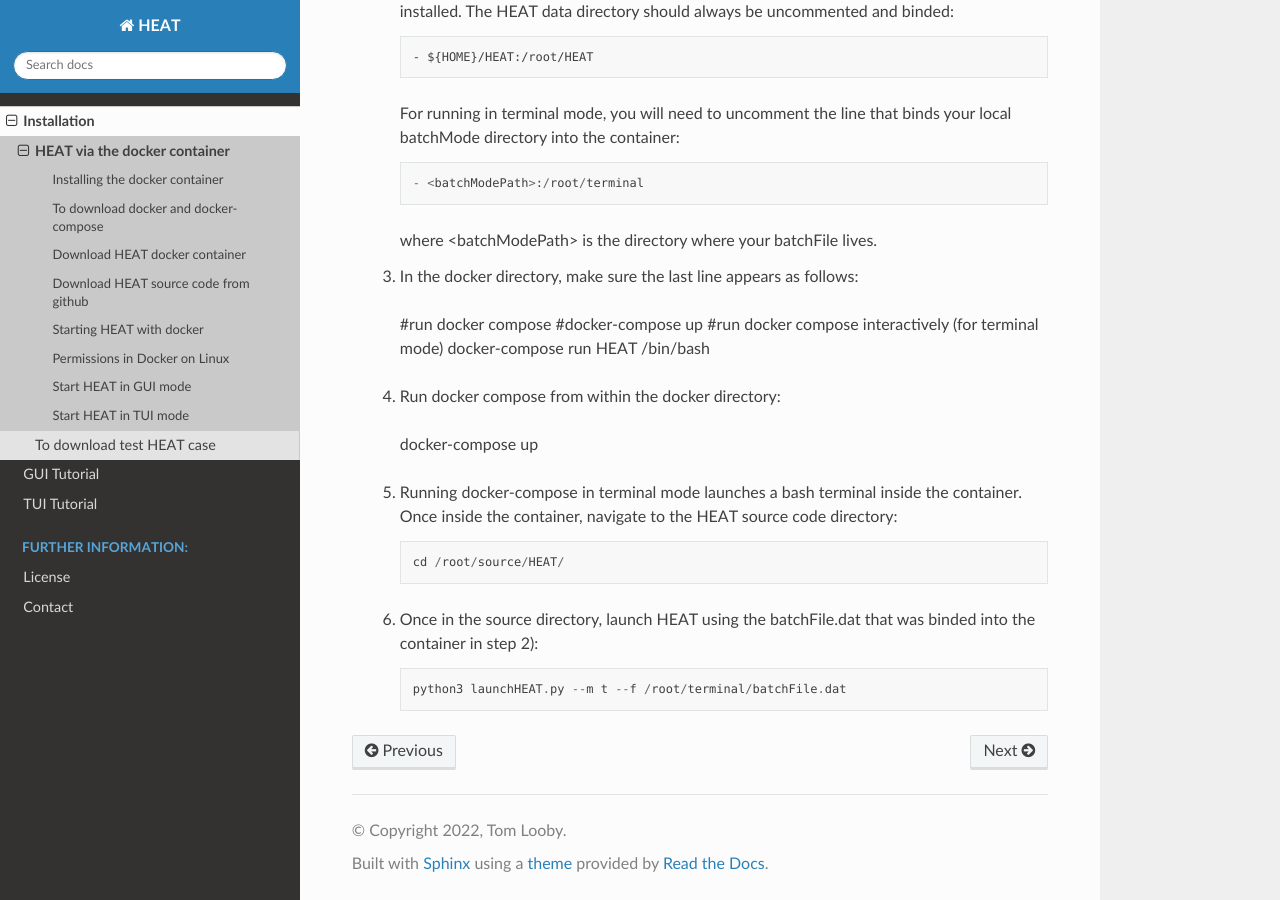
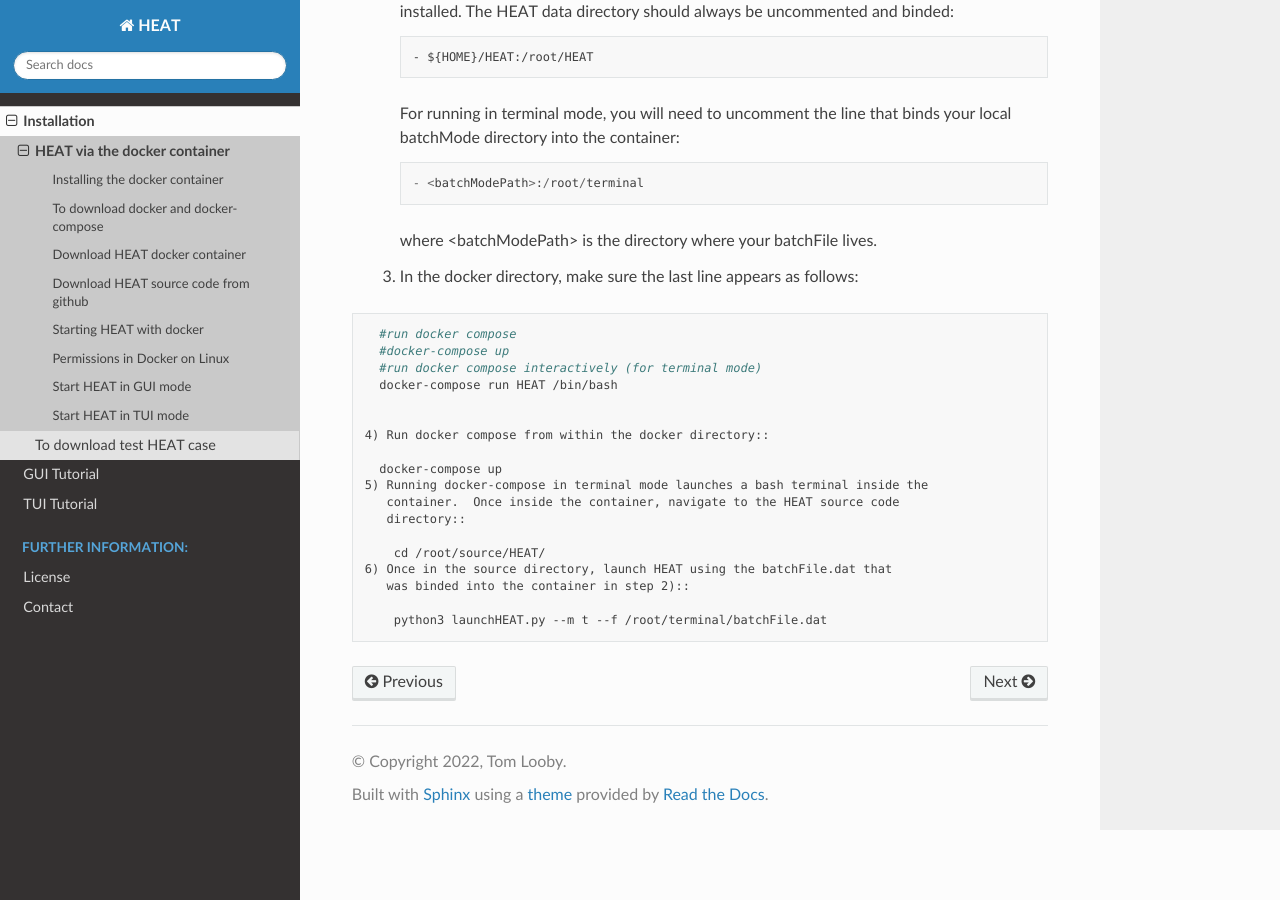
Before and after one commit to plasmapotential/HEAT, a Sphinx documentation site: the page built from docs/source/docker.rst, in a window 1280 px wide and 900 px high, scrolled down 4203 px. Built offline with Sphinx 7.4.7 and the Read the Docs theme 2.0.0, drawn with Linux system fonts in a browser that asks for light colours.

Commit message:
readthedocs

```diff
--- a/docs/source/docker.rst
+++ b/docs/source/docker.rst
@@ -189,12 +189,16 @@
           - <batchModePath>:/root/terminal
      where <batchModePath> is the directory where your batchFile lives.
 
-  3) In the docker directory, make sure the last line appears as follows::
+  3) In the docker directory, make sure the last line appears as follows:
+
+.. code-block:: yaml
 
     #run docker compose
     #docker-compose up
     #run docker compose interactively (for terminal mode)
     docker-compose run HEAT /bin/bash
+
+
   4) Run docker compose from within the docker directory::
 
     docker-compose up
```
